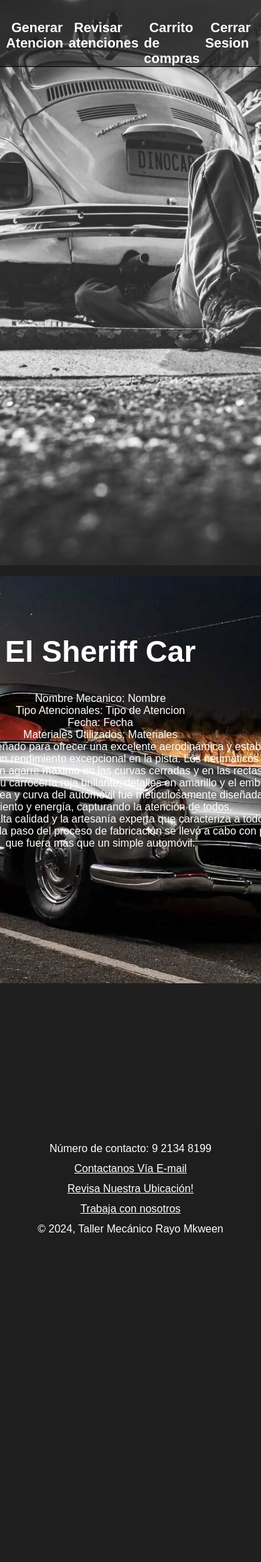
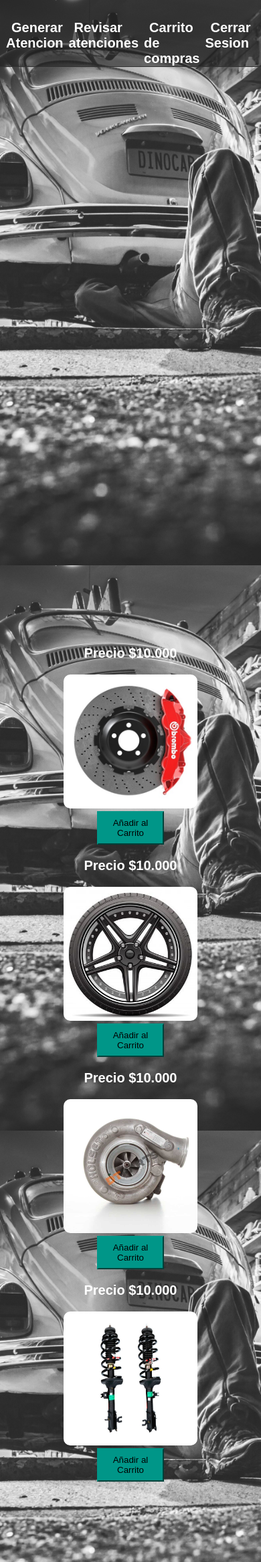
Before and after one commit to jenaroperoconj/RAYO-MKWEEN, a Django app: page /main/ in a window 390 px wide. Shown: the top 2332 px of the page at 67% size. Before the commit the page ends 1843 px from the top, so only its background shows below. Run offline with Django 5.2, Linux system fonts and the light colour scheme; some libraries are stand-ins or nearby versions.

Commit message:
corrección de errores responsivos y implementación de productos en main

```diff
--- a/app/static/app/css/base/styles.css
+++ b/app/static/app/css/base/styles.css
@@ -7,7 +7,8 @@ nav{
     padding: 10px;
     box-sizing: border-box;
     background: rgba(31, 31, 31, 0.6);
-    border-bottom: 1px solid;
+    border-bottom: 1px solid #333;
+    z-index: 1000; /*Para asegurar que se ponga en la parte superior*/
 }
 
 nav .logo{
@@ -138,6 +139,7 @@ nav ul li a{
     padding-top: 10px;
     color: #fff;
     line-height: 30px;
+    margin-top: auto;
 }
 
 .pie_pagina a{
--- a/app/static/app/css/carrito/styles.css
+++ b/app/static/app/css/carrito/styles.css
@@ -4,18 +4,18 @@ body{
     margin: 0;
     font-family: sans-serif;
     background: url(../../images/tools.jpg);
-    color: #ffffff;
+    color: #fff;
 }
 
 h1{
-    color: #ffffff;
+    color: #fff;
     background-color: #333;
     padding: 20px;
 }
 
 .main-cart{
     text-align: center;
-    padding: 10px 0;
+    padding-top: 110px;
     font-size: 20px;
     padding-bottom: 0;
 }
--- a/app/static/app/css/formulario/styles.css
+++ b/app/static/app/css/formulario/styles.css
@@ -6,7 +6,7 @@
 }
 
 body{
-    background-color: rgb(100, 100, 100);
+    background-color: #333;
     padding: 0;
     margin: 0;
     font-family: sans-serif;
--- a/app/static/app/css/main/styles.css
+++ b/app/static/app/css/main/styles.css
@@ -1,17 +1,18 @@
 body{
-    background-color: rgba(31, 31, 31);
+    color: #fff;
+    background: url('../../images/main-background.jpg') no-repeat center center fixed;
     overflow-x: hidden;
     padding: 0;
     margin: 0;
     font-family: sans-serif;
+    background-size: cover;
+    background-position: center;
+    width: 100%;
+    height: 100vh;
 }
 
 section{
-    width: 100%;
     height: 100vh;
-    background: url('../../images/main-background.jpg');
-    background-size: cover;
-    background-position: center;
 }
 
 .slider-box{
@@ -25,7 +26,7 @@ section{
     display: flex;
     padding: 0;
     width: 400%;
-    animation: slide 20s infinite alternate ease-in-out;
+    animation:  slide 30s infinite linear;
 }
 
 .slider-box li {
@@ -40,7 +41,6 @@ section{
     text-align: center;
     padding: 0 50px;
     top: 50px;
-    color: #fff;
 }
 
 .texto h2{
@@ -54,14 +54,50 @@ section{
 
 @keyframes slide {
     0% { margin-left: 0;}
-    20% { margin-left: 0;}
+    25% { margin-left: -100%;}
+    50% { margin-left: -200%;}
+    75% { margin-left: -300%;}
+    100% { margin-left: 0;}
+}
 
-    25% { margin-left: -100%;}
-    45% { margin-left: -100%;}
+/*Productos*/
+.productos {
+    text-align: center;
+    height: auto;
+    display: flex;
+    align-items: center;
+    margin-bottom: 5%;
+}
 
-    50% { margin-left: -200%;}
-    70% { margin-left: -200%;}
+.prod-img{
+    text-align: center;
+}
 
-    75% { margin-left: -300%;}
-    100% { margin-left: -300%;}
+.productos img{
+    width: 400px;
+    height: 400px;
+    border-radius: 10px;
 }
+
+.productos p{
+    font-size: 20px;
+    font-weight: bold;
+}
+
+@media screen and (max-width: 800px) {
+    .productos img {
+        height: 200px;
+        width: 200px;
+    }
+    .productos button {
+        height: 50px;
+        width: 100px;
+    }
+
+    .productos {
+        flex-direction: column;
+        display: auto;
+        padding: 100px;
+    }
+
+}
--- a/app/templates/app/main/main.html
+++ b/app/templates/app/main/main.html
@@ -4,6 +4,32 @@
 <link rel="stylesheet" href="{% static 'app/css/main/styles.css' %}">
 <!--El section es para separar-->
 <section></section>
+<!--Productos venta-->
+<div class="productos">
+  <div class="prod-img">
+    <p>Precio $10.000</p>
+    <img src="{% static 'app/images/frenos.jpg' %}" alt="">
+    <button class="button-tabla-atenciones" id="green"> Añadir al Carrito </button>
+  </div>
+
+  <div class="prod-img">
+    <p>Precio $10.000</p>
+    <img src="{% static 'app/images/rueda.jpg' %}" alt="">
+    <button class="button-tabla-atenciones" id="green"> Añadir al Carrito </button>
+  </div>
+
+  <div class="prod-img">
+    <p>Precio $10.000</p>
+    <img src="{% static 'app/images/turbo.jpg' %}" alt="">
+    <button class="button-tabla-atenciones" id="green"> Añadir al Carrito </button>
+  </div>
+
+  <div class="prod-img">
+    <p>Precio $10.000</p>
+    <img src="{% static 'app/images/suspension.jpg' %}" alt="">
+    <button class="button-tabla-atenciones" id="green"> Añadir al Carrito </button>
+  </div>
+</div>
 <!--Carrusel-->
 <div class="slider-box">
   <ul>
--- a/app/templates/app/rev-atenciones/revatenciones.html
+++ b/app/templates/app/rev-atenciones/revatenciones.html
@@ -13,8 +13,8 @@
         </label>
         <button class="button-tabla-atenciones" id="search-button"> Buscar </button>
         <div class="tabla_atencion">
-                <div class="tabla">
-                    <table class="table table-border table-responsive">
+            <div class="tabla table-responsive">
+                    <table class="table table-border">
                     <thead>
                         <tr>
                             <th scope="col">ID</th>
--- a/app/templates/app/trabajaConNosotros/formulario_test.html
+++ b/app/templates/app/trabajaConNosotros/formulario_test.html
@@ -3,7 +3,7 @@
 {% block contenido %}
     <link rel="stylesheet" href="https://stackpath.bootstrapcdn.com/bootstrap/4.5.2/css/bootstrap.min.css">
     <link rel="stylesheet" href="{% static 'app/css/formulario/styles.css' %}">
-    <div class="container">
+    <div class="container" style="padding: 110px 0">
         <h1 class="text-center">Postulación para Mecánico en Taller Rayo McQueen</h1>
 
         <form id="formulario" action="#" method="post">
```
Also changed, not shown: app/static/app/css/atenciones/styles.css (+7 -6 lines), app/static/app/css/rev-atenciones/styles.css (+21 -149 lines), app/templates/app/atenciones/atenciones.html (+5 -5 lines). Lines whose indentation alone changed are shown as unchanged.
